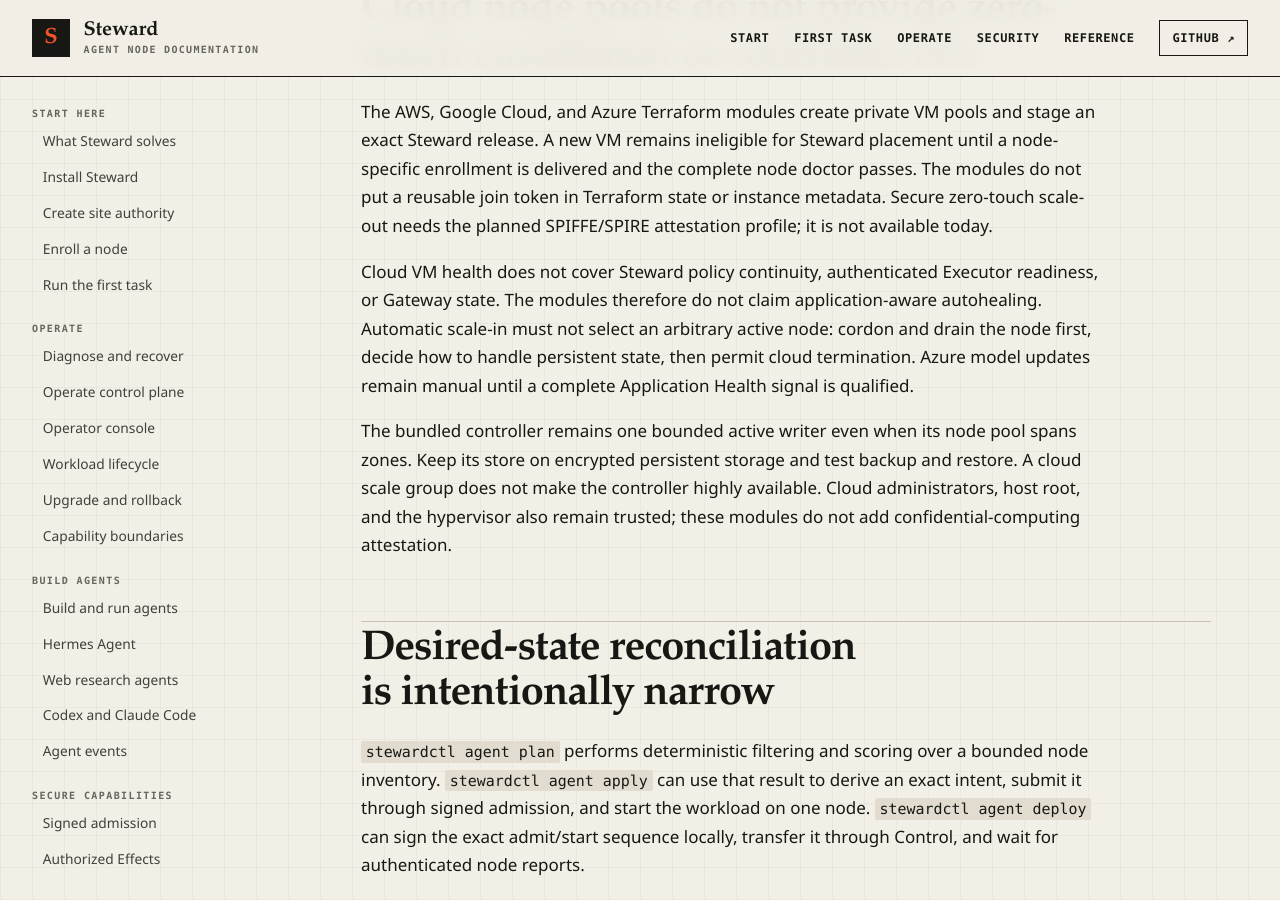
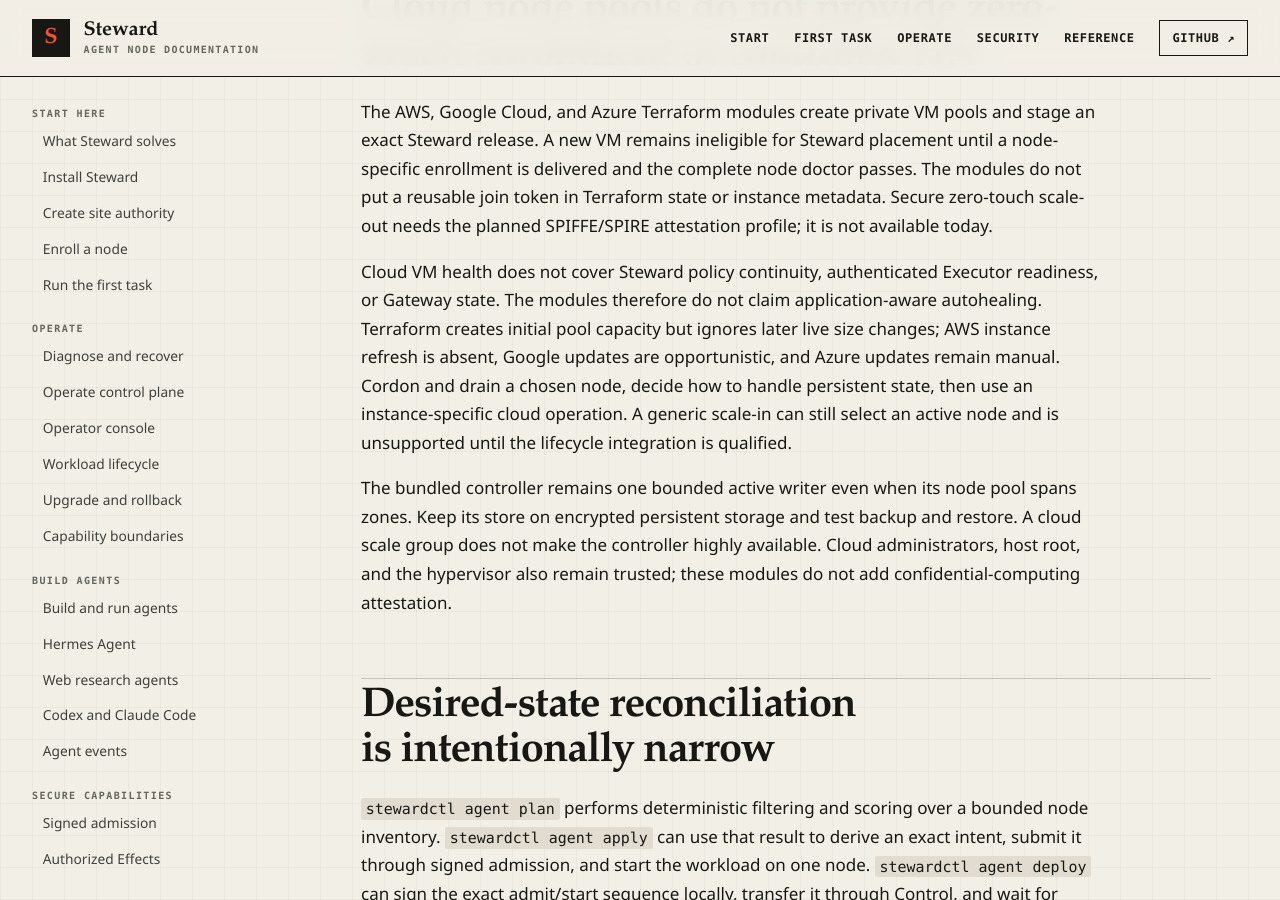
Before and after one commit to hardrails/steward, a Jekyll site: the page built from docs/limitations.md, in a window 1280 px wide and 900 px high, scrolled down 9309 px. Built offline with Jekyll 4.4.1, drawn with Linux system fonts in a browser that asks for light colours.

Commit message:
Require post-drain cloud lifecycle changes

```diff
--- a/docs/limitations.md
+++ b/docs/limitations.md
@@ -316,10 +316,12 @@ profile; it is not available today.
 
 Cloud VM health does not cover Steward policy continuity, authenticated Executor
 readiness, or Gateway state. The modules therefore do not claim application-aware
-autohealing. Automatic scale-in must not select an arbitrary active node: cordon
-and drain the node first, decide how to handle persistent state, then permit cloud
-termination. Azure model updates remain manual until a complete Application Health
-signal is qualified.
+autohealing. Terraform creates initial pool capacity but ignores later live size
+changes; AWS instance refresh is absent, Google updates are opportunistic, and
+Azure updates remain manual. Cordon and drain a chosen node, decide how to handle
+persistent state, then use an instance-specific cloud operation. A generic scale-in
+can still select an active node and is unsupported until the lifecycle integration
+is qualified.
 
 The bundled controller remains one bounded active writer even when its node pool
 spans zones. Keep its store on encrypted persistent storage and test backup and
```
Also changed, not shown: docs/decisions/0056-reuse-cloud-node-pools.md (+3 -2 lines), docs/guides/cloud-fleets.md (+15 -10 lines), docs/product/roadmap.md (+2 -2 lines), integrations/terraform/modules/aws-steward-node-pool/README.md, integrations/terraform/modules/azure-steward-node-pool/README.md, integrations/terraform/modules/gcp-steward-node-pool/README.md, 10 other files.
